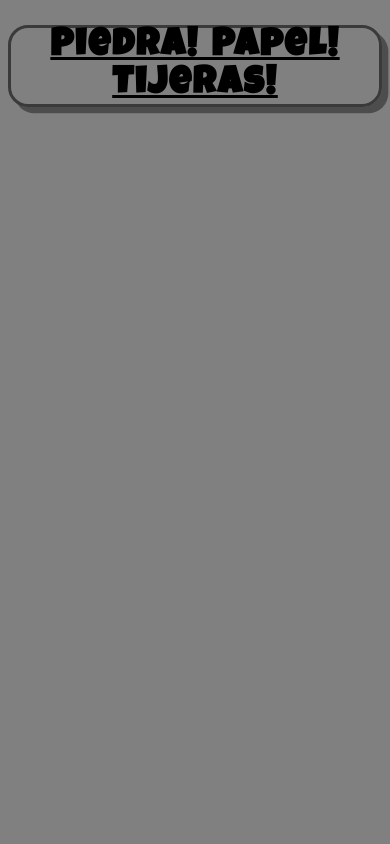
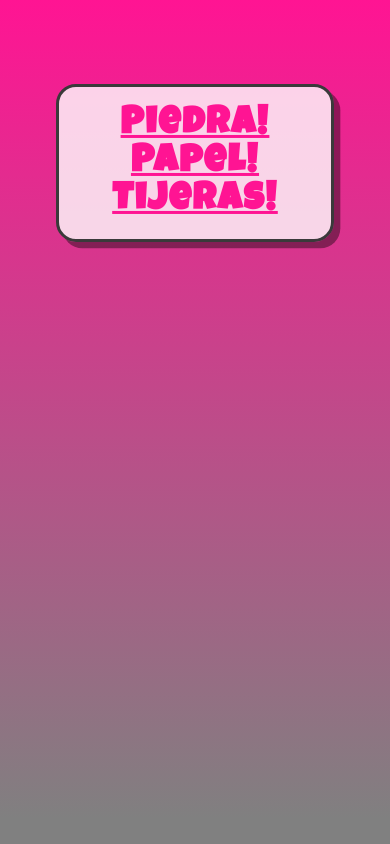
Before and after one commit to gastonpereyra/rock-scissor-paper, a plain HTML site: page index.html in a window 390 px wide. Shown: the top 844 px of the page. Drawn offline with Linux system fonts and the light colour scheme.

Commit message:
Update Media, Style and background

```diff
--- a/index.html
+++ b/index.html
@@ -25,13 +25,13 @@
         </div>
         <div id="control">
             <div id="comPlay">
-                <h2 class="message">Nosotros:</h2>
+                <h2 class="message">Yo:</h2>
                 <p id="comResult">Esperando...</p>
                 <button id="cheat" class="card"><img id="comCard" class="card-img" src="./img/com.png" alt="Nothing"></button>
 
             </div>
             <div id="result">
-                <h2 class="message">Resultados:</h2>
+                <h2 class="message">Total:</h2>
                 <p>Juego: <span id="played"></span></p>
                 <p>Ganados: <span id="wins"></span></p>
                 <p>Empate: <span id="draws"></span></p>
--- a/style.css
+++ b/style.css
@@ -3,7 +3,7 @@
     font-family: 'Luckiest Guy', cursive;
 }
 body {
-    background: gray;
+    background: linear-gradient(deeppink, gray, gray);
 }
 header {
     height: 100vh;
@@ -24,6 +24,14 @@ header {
     border: 0.25rem solid rgb(58, 58, 58);
     border-radius: 20px;
     box-shadow: 0.5rem 0.5rem rgba(0,0,0,0.4);
+}
+#title.message {
+    width: 60vw;
+    margin: auto;
+    padding: 0.5em;
+    background:rgba(255, 255, 255, 0.8);
+    color: deeppink;
+    transform: translateY(2em);
 }
 #title_board.message {
     background:rgba(105, 105, 105, 0.8);
@@ -143,3 +151,9 @@ h2 {
         height: 60em;
     }
 }
+
+@media only screen and (max-width: 500px) {
+    header {
+        background-size: contain;
+    }
+}
```
